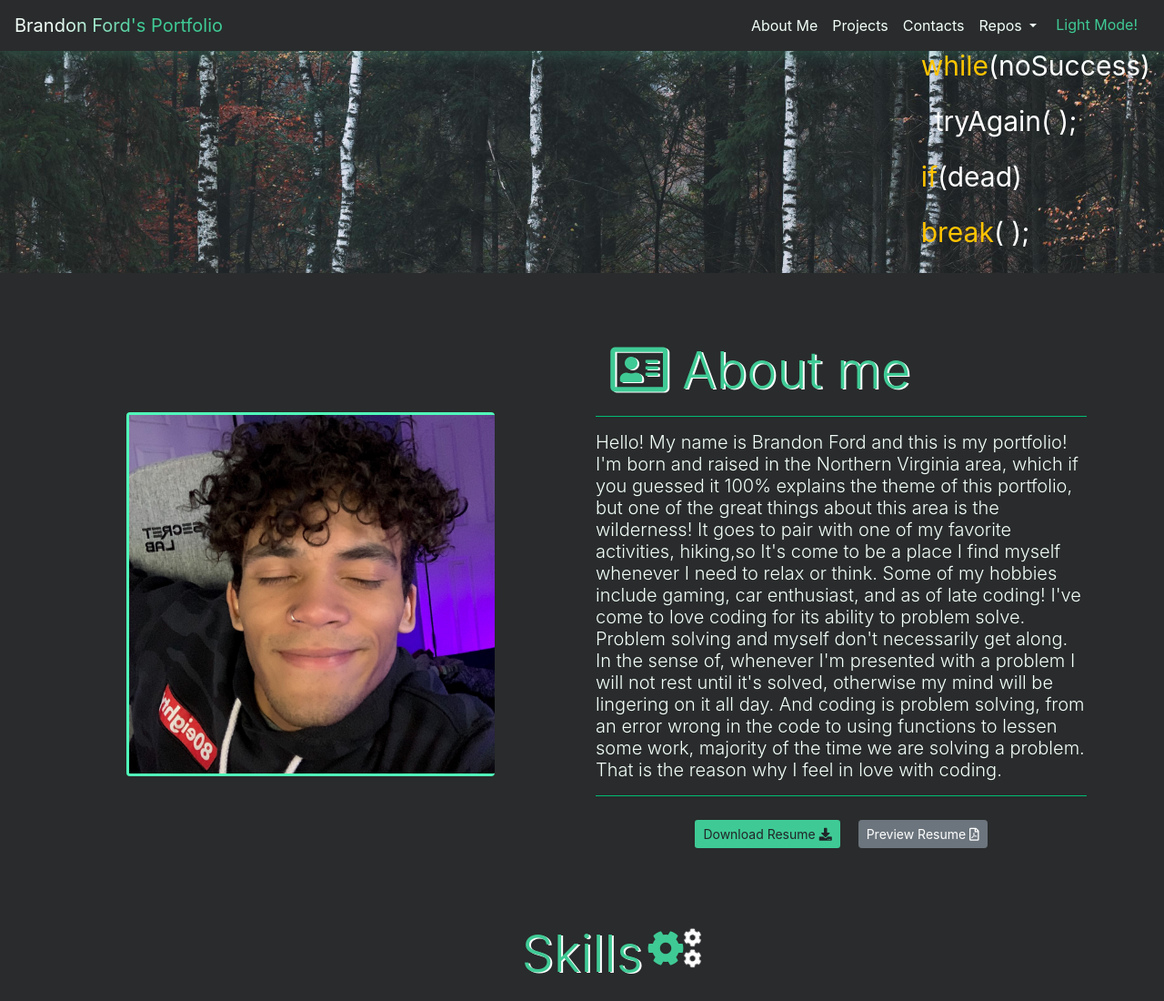
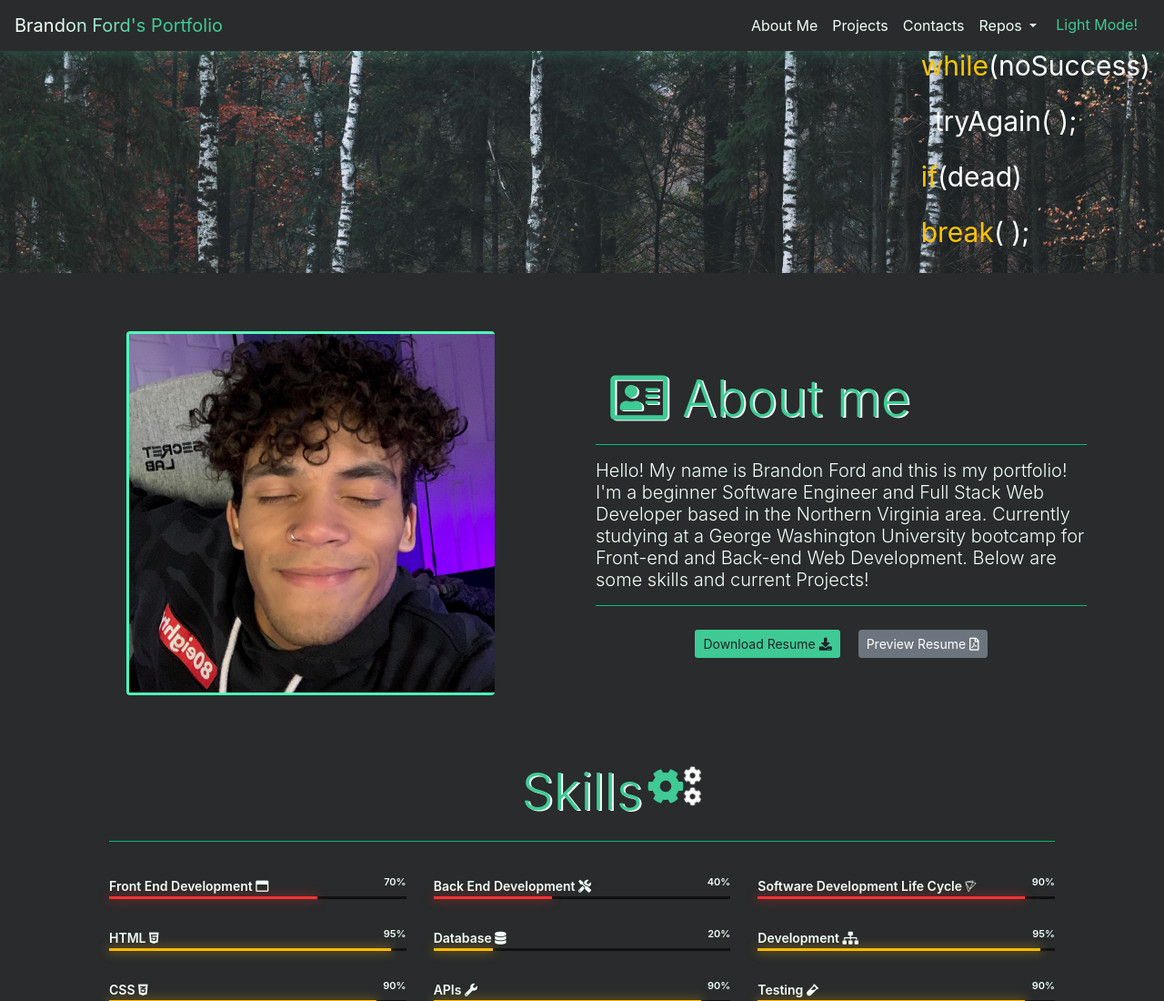
Before and after one commit to brandonfordd/portfolio, a website: page index.html in a window 1280 px wide. Shown: the top 1100 px of the page at 91% size. Drawn offline with nearby package versions, Linux system fonts and the light colour scheme.

```diff
--- a/index.html
+++ b/index.html
@@ -104,7 +104,7 @@
           <div class="col-12 col-md-6">
             <h1 class="p-primary-color display-4 textS"><i class="far fa-address-card"></i> About me</h1>
             <hr>
-            <p class="h4 p-font-color lead">Hello! My name is Brandon Ford and this is my portfolio! I'm born and raised in the Northern Virginia area, which if you guessed it 100% explains the theme of this portfolio, but one of the great things about this area is the wilderness! It goes to pair with one of my favorite activities, hiking,so It's come to be a place I find myself whenever I need to relax or think. Some of my hobbies include gaming, car enthusiast, and as of late coding! I've come to love coding for its ability to problem solve. Problem solving and myself don't necessarily get along. In the sense of, whenever I'm presented with a problem I will not rest until it's solved, otherwise my mind will be lingering on it all day. And coding is problem solving, from an error wrong in the code to using functions to lessen some work, majority of the time we are solving a problem. That is the reason why I feel in love with coding.</p>
+            <p class="h3 p-font-color lead">Hello! My name is Brandon Ford and this is my portfolio! I'm a beginner Software Engineer and Full Stack Web Developer based in the Northern Virginia area. Currently studying at a George Washington University bootcamp for Front-end and Back-end Web Development. Below are some skills and current Projects!</p>
             <hr>
 
             <div class="container col-9 resumeBtnC">
```
